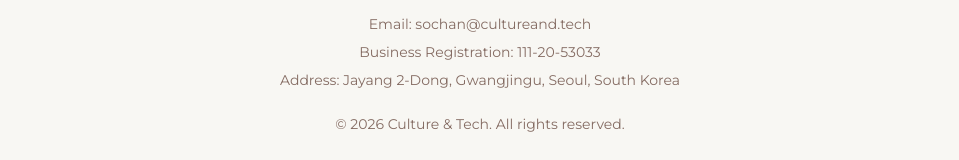
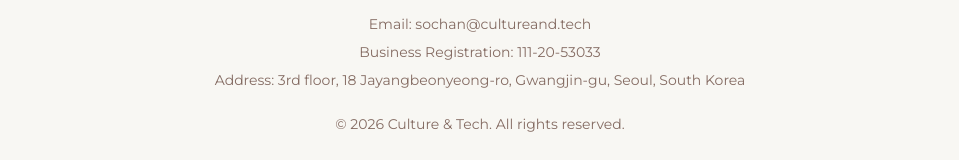
Before and after one commit to like-daffy/culture-and-tech-homepage, a Next.js app: page / in a window 1280 px wide. Shown: the part 3008-3168 px from the top of the page, without its empty margins (160-1119 px from the left). Built offline with nearby package versions, Linux system fonts and the light colour scheme.

Commit message:
chore(ui): update business address in footer

```diff
--- a/src/components/Footer.tsx
+++ b/src/components/Footer.tsx
@@ -8,14 +8,14 @@
       email: "Email",
       registration: "Business Registration",
       address: "Address",
-      addressText: "Jayang 2-Dong, Gwangjingu, Seoul, South Korea",
+      addressText: "3rd floor, 18 Jayangbeonyeong-ro, Gwangjin-gu, Seoul, South Korea",
       rights: "All rights reserved.",
     },
     ko: {
       email: "이메일",
       registration: "사업자 등록번호",
       address: "주소",
-      addressText: "서울특별시 광진구 자양2동",
+      addressText: "서울시 광진구 자양번영로 18, 3층",
       rights: "All right reserved.",
     },
   };
```
